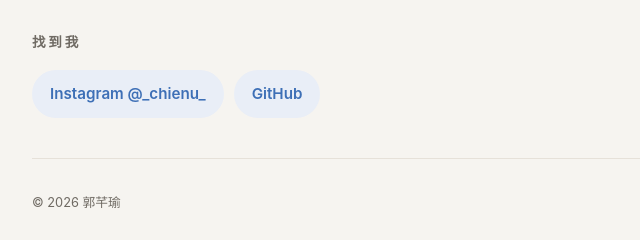
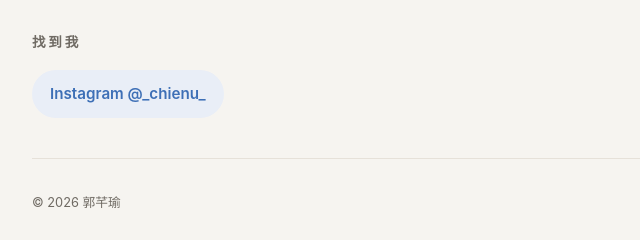
Before and after one commit to aaaaa910307-boop/aaaaa910307-boop.github.io, a plain HTML site: page index.html in a window 1280 px wide. Shown: the part 1142-1382 px from the top of the page, 184-824 px from the left. Drawn offline with Linux system fonts and the light colour scheme.

Commit message:
Remove GitHub link from index.html
Removed GitHub link from the contact section.

```diff
--- a/index.html
+++ b/index.html
@@ -85,7 +85,6 @@
     <h2>找到我</h2>
     <div class="contact">
       <a href="https://www.instagram.com/_chienu_/" target="_blank" rel="noopener">Instagram @_chienu_</a>
-      <a href="https://github.com/aaaaa910307-boop" target="_blank" rel="noopener">GitHub</a>
     </div>
   </section>
 
```
